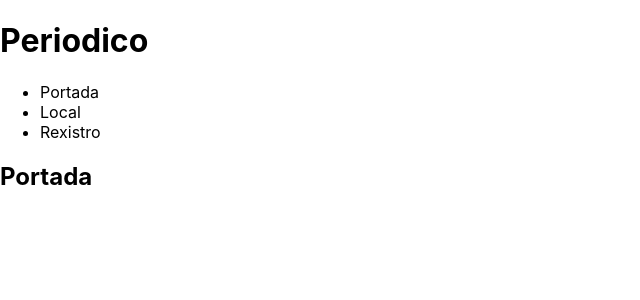
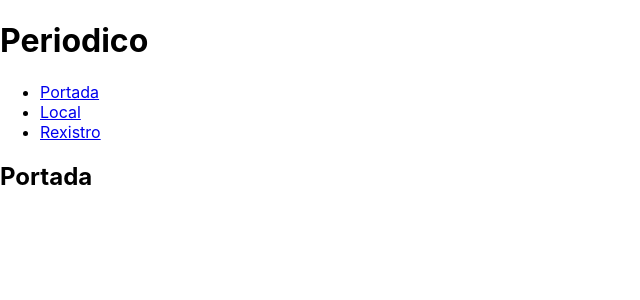
Before and after one commit to Diseno-de-Aplicaciones-Web/react-renderizado-condicional-vistas, a React (Create React App) app: page / in a window 1280 px wide. Shown: the top 300 px of the page, without its empty margins (0-640 px from the left). Built offline with nearby package versions, Linux system fonts and the light colour scheme.

Commit message:
Usando React Router

```diff
--- a/src/App.js
+++ b/src/App.js
@@ -1,4 +1,4 @@
-import { useState } from 'react';
+import { Link, Route, Routes } from 'react-router-dom';
 import './App.css';
 import Local from './views/Local';
 import Portada from './views/Portada';
@@ -6,21 +6,23 @@ import Rexistro from './views/Rexistro';
 
 function App() {
 
-  const [ruta, setRuta] = useState("/")
-
   return (
     <>
       <h1>Periodico</h1>
+
       <nav>
         <ul>
-          <li onClick={()=>{setRuta("/")}}>Portada</li>
-          <li onClick={()=>{setRuta("/local/")}}>Local</li>
-          <li onClick={()=>{setRuta("/rexistro/")}}>Rexistro</li>
+          <li><Link to={"/"}>Portada</Link></li>
+          <li><Link to={"/local/"}>Local</Link></li>
+          <li><Link to={"/rexistro/"}>Rexistro</Link></li>
         </ul>
       </nav>
-      { ruta === "/" && <Portada/>}
-      { ruta === "/local/" && <Local/> }
-      { ruta === "/rexistro/" && <Rexistro/> }
+
+      <Routes>
+        <Route path='/' element={<Portada/>}/>
+        <Route path='/local/' element={<Local/>}/>
+        <Route path='/rexistro/' element={<Rexistro/>}/>
+      </Routes>
     </>
   );
 }
--- a/src/index.js
+++ b/src/index.js
@@ -3,11 +3,14 @@ import ReactDOM from 'react-dom/client';
 import './index.css';
 import App from './App';
 import reportWebVitals from './reportWebVitals';
+import { BrowserRouter } from 'react-router-dom';
 
 const root = ReactDOM.createRoot(document.getElementById('root'));
 root.render(
   <React.StrictMode>
-    <App />
+    <BrowserRouter>
+      <App />
+    </BrowserRouter>
   </React.StrictMode>
 );
 
```
